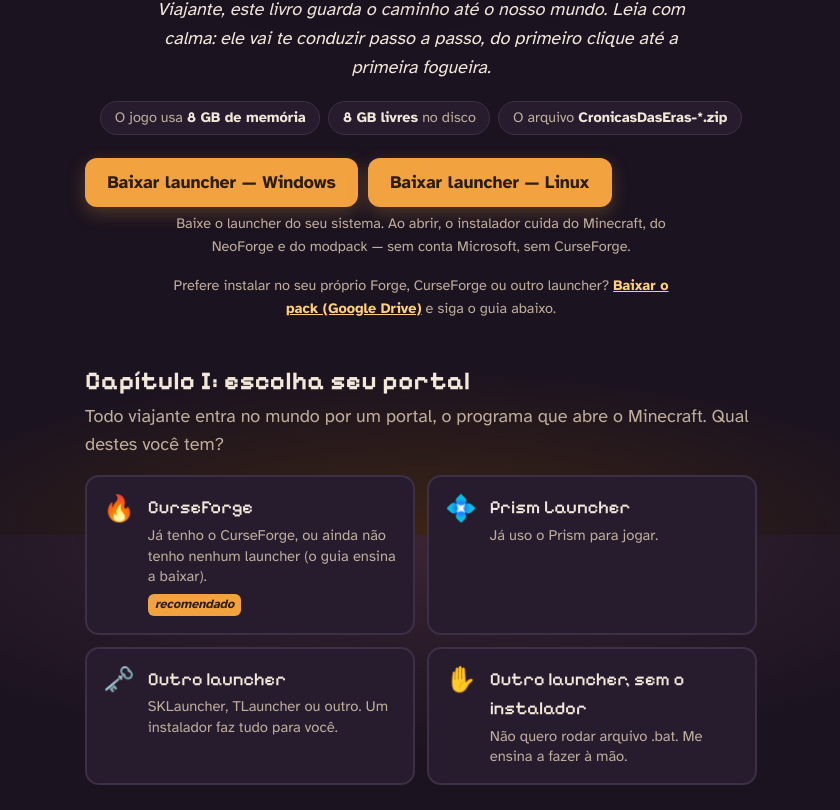
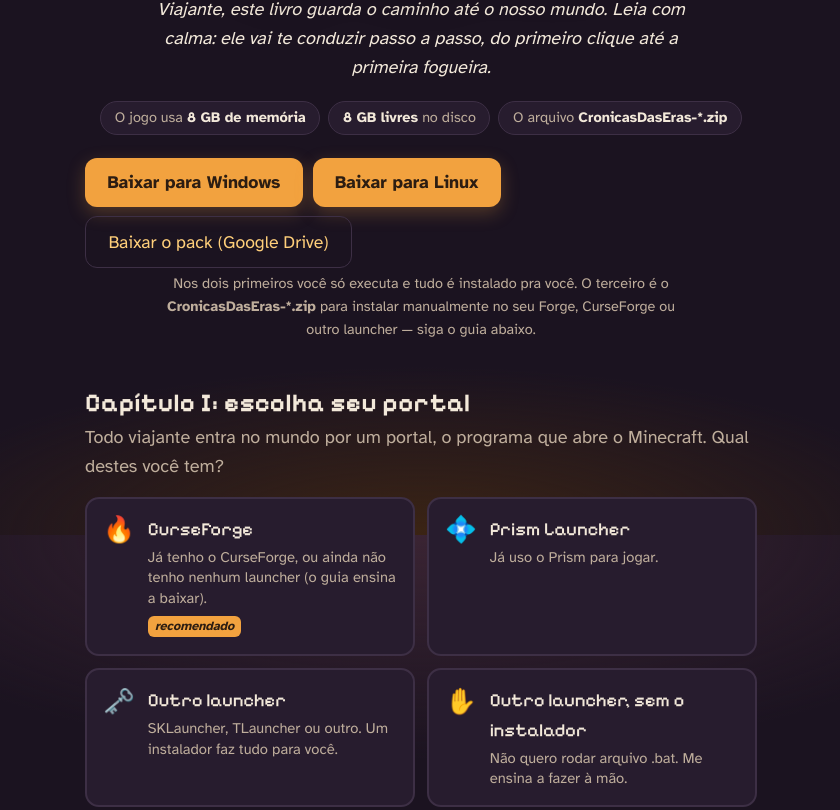
Before and after one commit to jupter-dev/cronicas-das-eras, a plain HTML site: page index.html in a window 1280 px wide. Shown: the part 265-1075 px from the top of the page, without its empty margins (219-1059 px from the left). Drawn offline with Linux system fonts and the light colour scheme.

Commit message:
site: 3 botões no bloco original - Windows e Linux em destaque, Drive discreto

```diff
--- a/index.html
+++ b/index.html
@@ -40,8 +40,8 @@ header p{margin:.4rem auto 0;max-width:32rem;color:var(--texto2)}
 .baixar-grupo{display:flex;flex-wrap:wrap;gap:.6rem;margin:1.4rem 0 .3rem}
 .baixar{display:inline-block;background:var(--brasa);color:var(--tinta);font:700 1.1rem var(--corpo);
   text-decoration:none;border-radius:12px;padding:.85rem 1.4rem;box-shadow:0 6px 18px rgba(242,162,63,.25)}
-.baixar-nota.alt{margin-top:1rem;color:var(--texto2);font-size:.9rem}
-.baixar-link{color:var(--brasa2);text-decoration:underline;font-weight:700}
+.baixar.baixar-alt{background:transparent;color:var(--brasa2);border:1px solid var(--linha);box-shadow:none;font-weight:500}
+.baixar.baixar-alt:hover{background:var(--noite2);border-color:var(--brasa)}
 .baixar:hover{background:var(--brasa2)}
 .baixar-nota{font-size:.9rem;color:var(--texto2);margin:.3rem auto 0}
 /* escolha */
@@ -127,11 +127,11 @@ footer{text-align:center;color:var(--texto2);font-size:.9rem;margin-top:2.5rem}
     <li>O arquivo <b>CronicasDasEras-*.zip</b></li>
   </ul>
   <div class="baixar-grupo">
-    <a class="baixar" href="https://github.com/jupter-dev/cronicas-das-eras/releases/download/v1.0.0/CronicasDasEras-1.0.0-windows.exe">Baixar launcher — Windows</a>
-    <a class="baixar" href="https://github.com/jupter-dev/cronicas-das-eras/releases/download/v1.0.0/CronicasDasEras-1.0.0-linux">Baixar launcher — Linux</a>
+    <a class="baixar" href="https://github.com/jupter-dev/cronicas-das-eras/releases/download/v1.0.0/CronicasDasEras-1.0.0-windows.exe">Baixar para Windows</a>
+    <a class="baixar" href="https://github.com/jupter-dev/cronicas-das-eras/releases/download/v1.0.0/CronicasDasEras-1.0.0-linux">Baixar para Linux</a>
+    <a class="baixar baixar-alt" href="https://drive.google.com/drive/folders/1YlqCNW3RIfl1CNpnUKcer4suFCqCPoTj" target="_blank" rel="noopener">Baixar o pack (Google Drive)</a>
   </div>
-  <p class="baixar-nota">Baixe o launcher do seu sistema. Ao abrir, o instalador cuida do Minecraft, do NeoForge e do modpack — sem conta Microsoft, sem CurseForge.</p>
-  <p class="baixar-nota alt">Prefere instalar no seu próprio Forge, CurseForge ou outro launcher? <a class="baixar-link" href="https://drive.google.com/drive/folders/1YlqCNW3RIfl1CNpnUKcer4suFCqCPoTj" target="_blank" rel="noopener">Baixar o pack (Google Drive)</a> e siga o guia abaixo.</p>
+  <p class="baixar-nota">Nos dois primeiros você só executa e tudo é instalado pra você. O terceiro é o <b>CronicasDasEras-*.zip</b> para instalar manualmente no seu Forge, CurseForge ou outro launcher — siga o guia abaixo.</p>
 </header>
 
 <section aria-labelledby="t-escolha">
```
